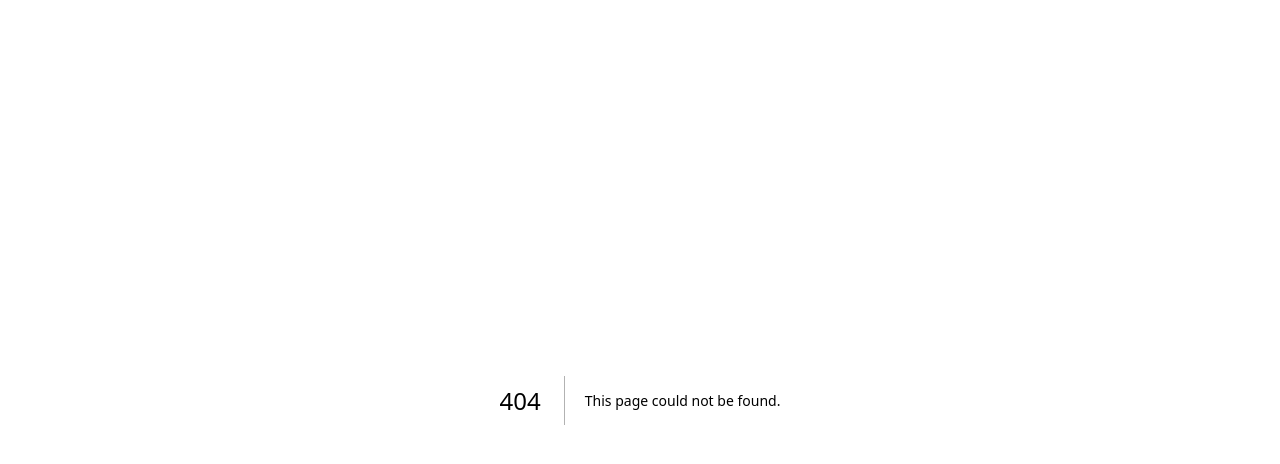
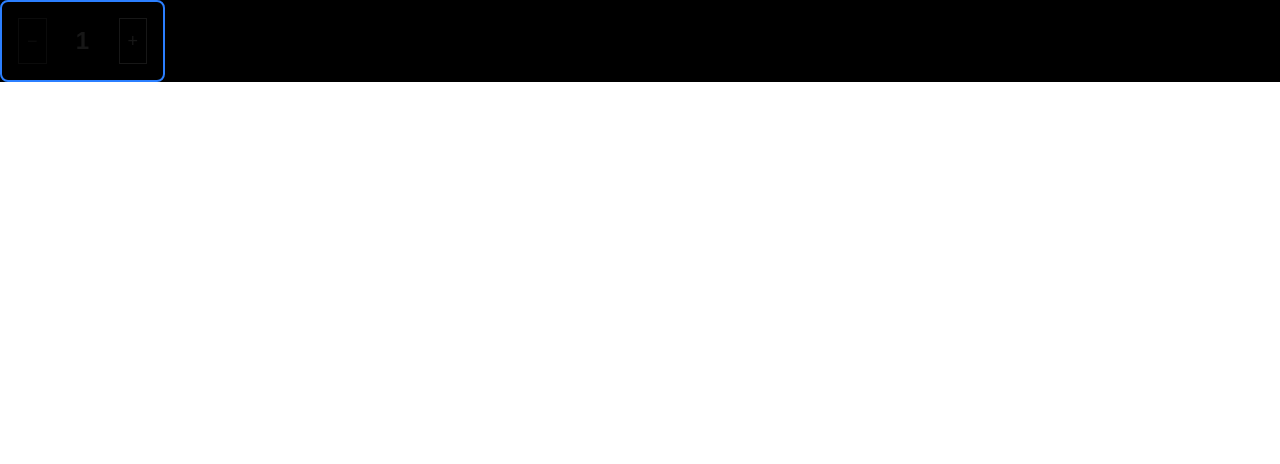
Before and after one commit to TessaFey/cprg306-assignments, a Next.js app: page /week-4 in a window 1280 px wide. Before the commit this address had no page. Shown: the top 464 px of the page. Built offline with nearby package versions, Linux system fonts and the light colour scheme.

Commit message:
Week 4
Week 4 assignment completed

```diff
--- a/app/page.js
+++ b/app/page.js
@@ -23,6 +23,15 @@ export default function Home() {
         week-3
         </Link>
         </div>
+        <div>
+        <Link
+          href="/week-4"
+          className="text-blue-600 hover:underline"
+          target="_blank"
+        >
+        week-4
+        </Link>
+        </div>
     </div>
 
   );
--- /dev/null
+++ b/app/week-4/new-items.js
@@ -0,0 +1,47 @@
+// called by week 4 landing page
+"use client";
+
+import { useState } from "react";
+
+export default function NewItem() {
+  const [quantity, setQuantity] = useState(1);
+
+  // increment
+  const increment = () => {
+    setQuantity((q) => Math.min(q + 1, 20));
+  };
+
+  // decrement
+  const decrement = () => {
+    setQuantity((q) => Math.max(q - 1, 1));
+  };
+
+  return (
+    <div className="bg-black">
+
+      <div className="flex items-center gap-2">
+        <button
+          onClick={decrement}
+          disabled={quantity === 1}
+          className={`px-2 py-2 border text-lg
+            ${quantity === 1 ? "opacity-50 cursor-not-allowed" : "hover:bg-gray-800"}`}
+        >
+          −
+        </button>
+
+        <div className="min-w-[56px] text-center">
+          <span className="text-2xl font-bold">{quantity}</span>
+        </div>
+
+        <button
+          onClick={increment}
+          disabled={quantity === 20}
+          className={`px-2 py-2 border text-lg
+            ${quantity === 20 ? "opacity-50 cursor-not-allowed" : "hover:bg-gray-800"}`}
+        >
+          +
+        </button>
+      </div>
+    </div>
+  );
+}
--- /dev/null
+++ b/app/week-4/page.js
@@ -0,0 +1,13 @@
+//Week 4 landing page
+
+import NewItem from "./new-items";
+
+export default function Page() {
+  return (
+    <main className=" bg-black">
+      <div className="bg-black border-2 border-blue-500 p-4 rounded-lg inline-block">
+        <NewItem />
+      </div>
+    </main>
+  );
+}
```
